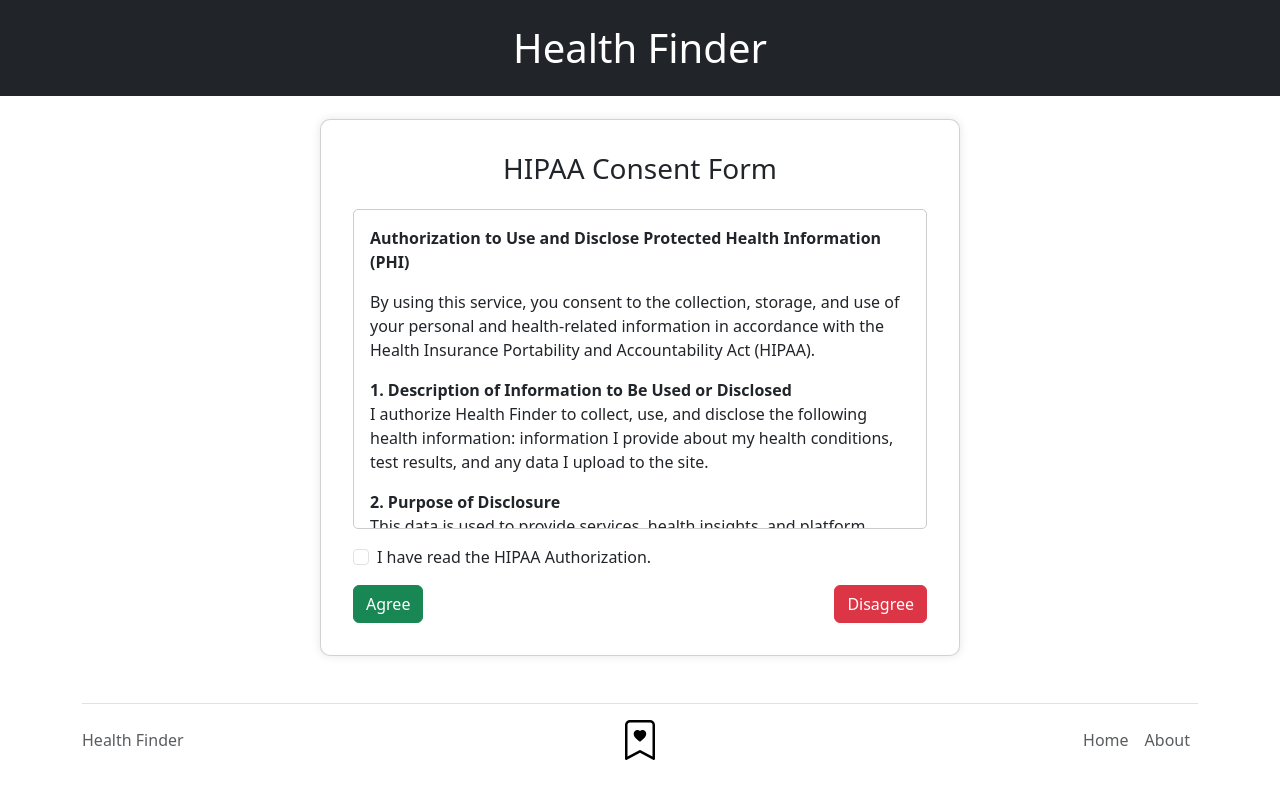
After one commit to parthaMalladi/Capstone-Website, a Flask app: page /consent in a window 1280 px wide. The commit adds this page. Run offline with Flask 3, Linux system fonts and the light colour scheme; some libraries are stand-ins or nearby versions.

Commit message:
consent page

```diff
--- a/app.py
+++ b/app.py
@@ -1,5 +1,5 @@
 from flask import Flask, render_template, request, url_for, redirect
-from sqlalchemy import create_engine, Column, String, Integer, Float, ForeignKey, DateTime
+from sqlalchemy import create_engine, Column, String, Integer, Float, ForeignKey, DateTime, Boolean
 from sqlalchemy.ext.declarative import declarative_base
 from sqlalchemy.orm import sessionmaker, relationship
 from sqlalchemy.sql import func
@@ -21,6 +21,7 @@ class User(Base):
     username = Column(String, primary_key=True)
     email = Column(String, nullable=False)
     password = Column(String, nullable=False)
+    consent = Column(Boolean, default=False)
     diagnostics = relationship("Diagnostic", back_populates="user")
 
 # Diagnostics table (common metadata)
@@ -86,7 +87,30 @@ user = ""
 
 @app.route('/')
 def index():
+    if loggedIn:
+        curr = db_session.query(User).filter_by(username=user).first()
+        if curr.consent == False:
+            return redirect(url_for("consent"))
+
     return render_template('index.html', user=user, loggedIn=loggedIn, diagnosisClicked=diagnosisClicked)
+
+@app.route('/consent', methods=["GET", "POST"])
+def consent():
+    if request.method == "POST":
+        answer = request.form["action"]
+        curr = db_session.query(User).filter_by(username=user).first()
+
+        if answer == "disagree":
+            curr.consent = False
+            db_session.commit()
+            return redirect(url_for("signOut"))
+        else:
+            curr = db_session.query(User).filter_by(username=user).first()
+            curr.consent = True
+            db_session.commit()
+            return redirect(url_for("index"))
+
+    return render_template('consent.html')
 
 @app.route('/login', methods=["GET", "POST"])
 def login():
--- /dev/null
+++ b/templates/consent.html
@@ -0,0 +1,88 @@
+<!DOCTYPE html>
+<html lang="en">
+<head>
+    <meta charset="UTF-8">
+    <meta name="viewport" content="width=device-width, initial-scale=1.0">
+    <title>Login</title>
+    <link href="https://cdn.jsdelivr.net/npm/bootstrap@5.3.3/dist/css/bootstrap.min.css" rel="stylesheet" integrity="sha384-QWTKZyjpPEjISv5WaRU9OFeRpok6YctnYmDr5pNlyT2bRjXh0JMhjY6hW+ALEwIH" crossorigin="anonymous">
+    <style>
+        body {
+            background-color: #ffffff;
+            height: 100vh;
+            display: flex;
+            flex-direction: column;
+        }
+        .login-container {
+            display: flex;
+            justify-content: center;
+            align-items: center;
+            flex-grow: 1;
+        }
+        .login-card {
+            padding: 2rem;
+            border-radius: 10px;
+            box-shadow: 0 0 10px rgba(0, 0, 0, 0.1);
+            background-color: #ffffff;
+        }
+    </style>
+</head>
+<body>
+    <div class="bg-dark text-white py-4 text-center">
+      <h1 class="mb-0">Health Finder</h1>
+    </div>
+
+    <div class="login-container">
+        <div class="card login-card w-50">
+            <h3 class="text-center mb-4">HIPAA Consent Form</h3>
+            <form method="POST" action="/consent">
+                <div class="mb-3" style="max-height: 320px; overflow-y: auto; border: 1px solid #ccc; padding: 1rem; border-radius: 5px;">
+                    <p><strong>Authorization to Use and Disclose Protected Health Information (PHI)</strong></p>
+                    <p>By using this service, you consent to the collection, storage, and use of your personal and health-related information in accordance with the Health Insurance Portability and Accountability Act (HIPAA).</p>
+                    <p><strong>1. Description of Information to Be Used or Disclosed</strong><br>
+                    I authorize Health Finder to collect, use, and disclose the following health information: information I provide about my health conditions, test results, and any data I upload to the site.</p>
+                    <p><strong>2. Purpose of Disclosure</strong><br>
+                    This data is used to provide services, health insights, and platform improvements.</p>
+                    <p><strong>3. Right to Revoke Authorization</strong><br>
+                    I may revoke this at any time. Revocation will not affect prior disclosures made in reliance on this consent.</p>
+                    <p><strong>4. Expiration</strong><br>
+                    This consent remains in effect until I deactivate my account or request deletion of my data.</p>
+                    <p><strong>5. Acknowledgment</strong><br>
+                    I understand the above and agree to the use of my health data as described. Disagreeing will log you out.</p>
+                </div>
+
+                <div class="form-check my-3">
+                    <input class="form-check-input" type="checkbox" id="agreeCheckbox" required>
+                    <label class="form-check-label" for="agreeCheckbox">
+                        I have read the HIPAA Authorization.
+                    </label>
+                </div>
+
+                <div class="d-flex justify-content-between">
+                    <button type="submit" name="action" value="agree" class="btn btn-success">Agree</button>
+                    <button type="submit" name="action" value="disagree" class="btn btn-danger">Disagree</button>
+                </div>
+            </form>
+        </div>
+    </div>
+
+    <div class="container">
+        <footer class="d-flex flex-wrap justify-content-between align-items-center py-3 my-4 border-top">
+            <p class="col-md-4 mb-0 text-body-secondary">Health Finder</p>
+
+            <a href="/" class="col-md-4 d-flex align-items-center justify-content-center mb-3 mb-md-0 me-md-auto link-body-emphasis text-decoration-none">
+                <svg xmlns="http://www.w3.org/2000/svg" width="40" height="40" fill="currentColor" class="bi bi-bookmark-heart" viewBox="0 0 16 16">
+                    <path fill-rule="evenodd" d="M8 4.41c1.387-1.425 4.854 1.07 0 4.277C3.146 5.48 6.613 2.986 8 4.412z"/>
+                    <path d="M2 2a2 2 0 0 1 2-2h8a2 2 0 0 1 2 2v13.5a.5.5 0 0 1-.777.416L8 13.101l-5.223 2.815A.5.5 0 0 1 2 15.5zm2-1a1 1 0 0 0-1 1v12.566l4.723-2.482a.5.5 0 0 1 .554 0L13 14.566V2a1 1 0 0 0-1-1z"/>
+                </svg>
+            </a>
+
+            <ul class="nav col-md-4 justify-content-end">
+                <li class="nav-item"><a href="/" class="nav-link px-2 text-body-secondary">Home</a></li>
+                <li class="nav-item"><a href="/about" class="nav-link px-2 text-body-secondary">About</a></li>
+            </ul>
+        </footer>
+    </div>
+
+    <script src="https://cdn.jsdelivr.net/npm/bootstrap@5.3.3/dist/js/bootstrap.bundle.min.js" integrity="sha384-YvpcrYf0tY3lHB60NNkmXc5s9fDVZLESaAA55NDzOxhy9GkcIdslK1eN7N6jIeHz" crossorigin="anonymous"></script>
+</body>
+</html>
```
Also changed, not shown: templates/profile.html (+2 -7 lines).
